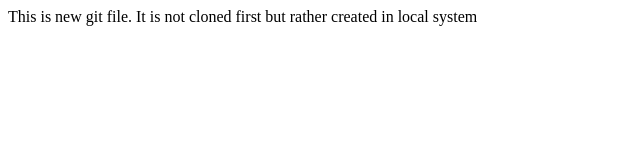
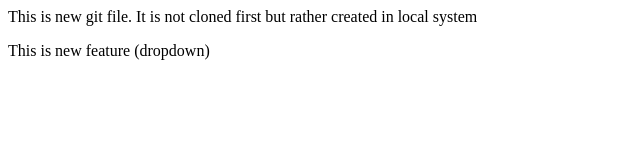
Before and after one commit to namisha234/localRepo, a plain HTML site: page index.html in a window 1280 px wide. Shown: the whole page, without its empty margins (0-640 px from the left). Drawn offline with Linux system fonts and the light colour scheme.

Commit message:
dropdown

```diff
--- a/index.html
+++ b/index.html
@@ -1,4 +1,4 @@
 <p>This is new git file.
 It is not cloned first but rather created in local system</p>
 
-<This is new feature>
+<p>This is new feature (dropdown) </p>
```
